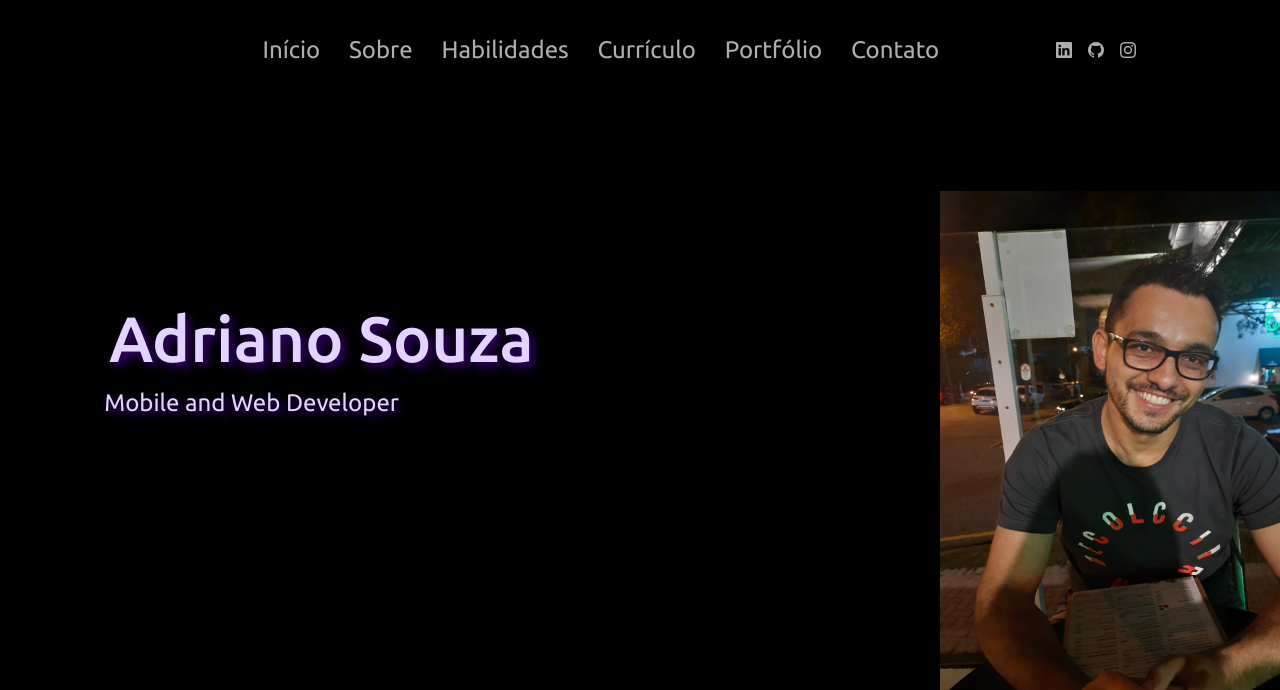
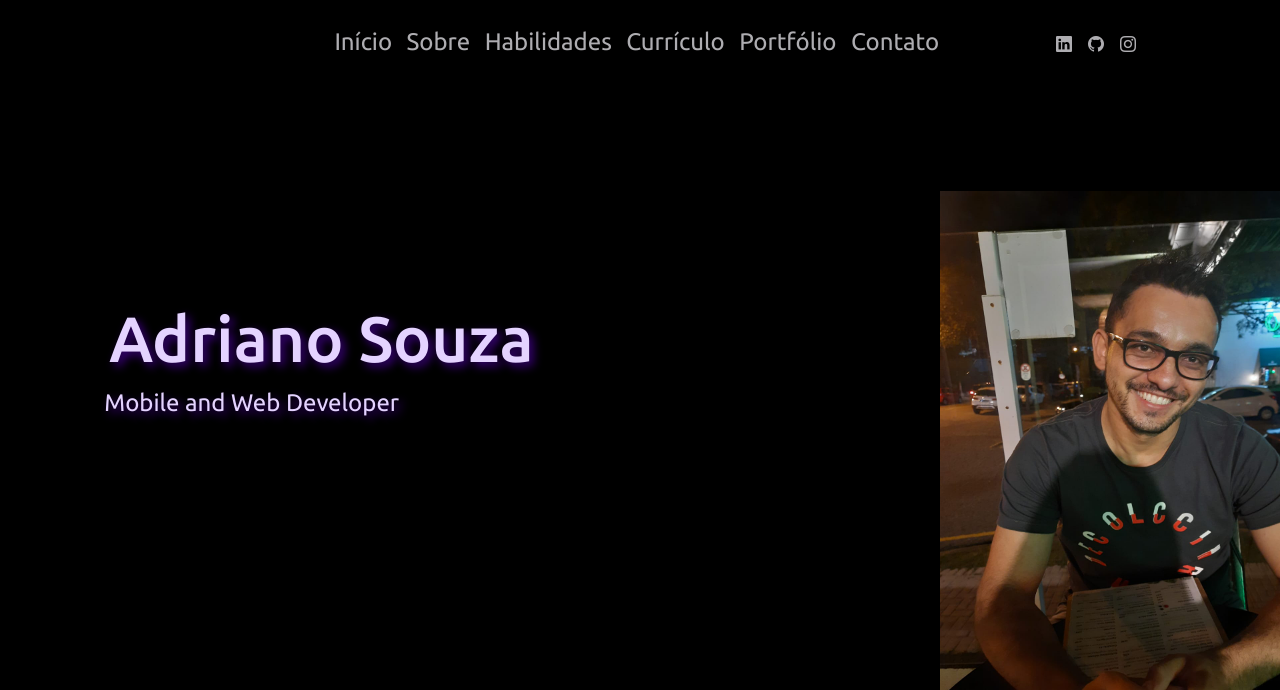
Before and after one commit to AdrianoJH/Portfolio, a Flask app: page / in a window 1280 px wide; the page is wider, and only the part inside the window is pictured. Shown: the top 690 px of that part. Run offline with Flask 2, Linux system fonts and the light colour scheme; some libraries are stand-ins or nearby versions.

Commit message:
Ajustes menu

```diff
--- a/static/mobile.css
+++ b/static/mobile.css
@@ -32,10 +32,6 @@
     }
 
     header {
-        display: none !important;
-    }
-
-    header.nav-item{
         display: none !important;
     }
 
--- a/static/style.css
+++ b/static/style.css
@@ -27,15 +27,15 @@ i.menu-mobile {
     height: auto;
 }
 
-.header-container .social-links {
+.social-links-header {
     display: flex;
     align-items: center;
-    width:300px;
-    height: 52px;
+    width: 300px;
+    height: 40px;
     padding-left: 80px;
 }
 
-.header-container .social-links a {
+.social-links-header a {
     font-size: 1rem;
     color: #aeadb1;
     padding: 0;
@@ -45,20 +45,20 @@ i.menu-mobile {
     text-decoration: none;
 }
 
-.header-container .social-links a:hover {
+.social-links-header a:hover {
     color: #561eee;
 }
 
 
-.header-container .nav-menu {
+.nav-menu-header {
     display: flex;
     justify-content: end;
     width: 100%;
     padding: 1.5rem;
 }
 
-.header-container .nav-menu a,
-.header-container .nav-menu a:focus {
+.nav-menu-header a,
+.nav-menu-header a:focus {
     display: flex;
     align-items: center;
     color: #aeadb1;
@@ -66,26 +66,42 @@ i.menu-mobile {
     font-size: 15px;
 }
 
-.header-container .nav-menu a,
-.header-container .nav-menu a:focus {
+.nav-menu-header a,
+.nav-menu-header a:focus {
     font-size: 24px;
     padding-right: 0.8rem;
     color: #aeadb1;
 }
 
-.header-container .nav-menu a:hover,
-.header-container .nav-menu .active,
-.header-container .nav-menu .active:focus,
-.header-container .nav-menu li:hover>a {
+.nav-menu-header a:hover,
+.nav-menu-header .active,
+.nav-menu-header .active:focus,
+.nav-menu-header li:hover>a {
     text-decoration: none;
     color: #aeadb1;
 }
 
-.header-container nav-menu a:hover,
-.header-container .nav-menu .active,
-.header-container .nav-menu .active:focus,
-.header-container .nav-menu li:hover>a {
+.nav-menu-header a:hover,
+.nav-menu-header .active,
+.nav-menu-header .active:focus,
+.nav-menu-header li:hover>a {
     color: #561eee;
+}
+
+
+.nav-header {
+    display: flex;
+    justify-content: space-between;
+    width: 70%;
+    height: auto;
+}
+
+.nav-item-header {
+    list-style: none;
+}
+
+.nav-link-header {
+    text-decoration: none;
 }
 
 #header {
@@ -163,7 +179,7 @@ i.menu-mobile {
     color: #aeadb1;
 }
 
-nav-menu a:hover i,
+.nav-menu a:hover i,
 .nav-menu .active i,
 .nav-menu .active:focus i,
 .nav-menu li:hover>a i {
--- a/templates/index.html
+++ b/templates/index.html
@@ -20,29 +20,29 @@
 
     <header>
         <div class="header-container">
-            <nav id="navbar" class="nav-menu">
-                <ul class="nav ">
-                    <li class="nav-item">
-                        <a class="nav-link" aria-current="page" href="#inicio">Início</a>
+            <nav id="navbar-header" class="nav-menu-header">
+                <ul class="nav-header ">
+                    <li class="nav-item-header">
+                        <a class="nav-link-header" aria-current="page" href="#inicio">Início</a>
                     </li>
-                    <li class="nav-item">
-                        <a class="nav-link" href="#sobre">Sobre</a>
+                    <li class="nav-item-header">
+                        <a class="nav-link-header" href="#sobre">Sobre</a>
                     </li>
-                    <li class="nav-item">
-                        <a class="nav-link" href="#habilidades">Habilidades</a>
+                    <li class="nav-item-header">
+                        <a class="nav-link-header" href="#habilidades">Habilidades</a>
                     </li>
-                    <li class="nav-item">
-                        <a class="nav-link" href="#curriculo">Currículo</a>
+                    <li class="nav-item-header">
+                        <a class="nav-link-header" href="#curriculo">Currículo</a>
                     </li>
-                    <li class="nav-item">
-                        <a class="nav-link" href="#portfolio">Portfólio</a>
+                    <li class="nav-item-header">
+                        <a class="nav-link-header" href="#portfolio">Portfólio</a>
                     </li>
-                    <li class="nav-item">
-                        <a class="nav-link" href="#contato">Contato</a>
+                    <li class="nav-item-header">
+                        <a class="nav-link-header" href="#contato">Contato</a>
                     </li>
                 </ul>
             </nav>
-            <div class="social-links mt-4 text-center">
+            <div class="social-links-header mt-4 text-center">
                 <a target="_blank" href="https://www.linkedin.com/in/adriano-rodrigues-de-souza-1ba443231">
                     <i class="bi bi-linkedin"></i>
                 </a>
```
